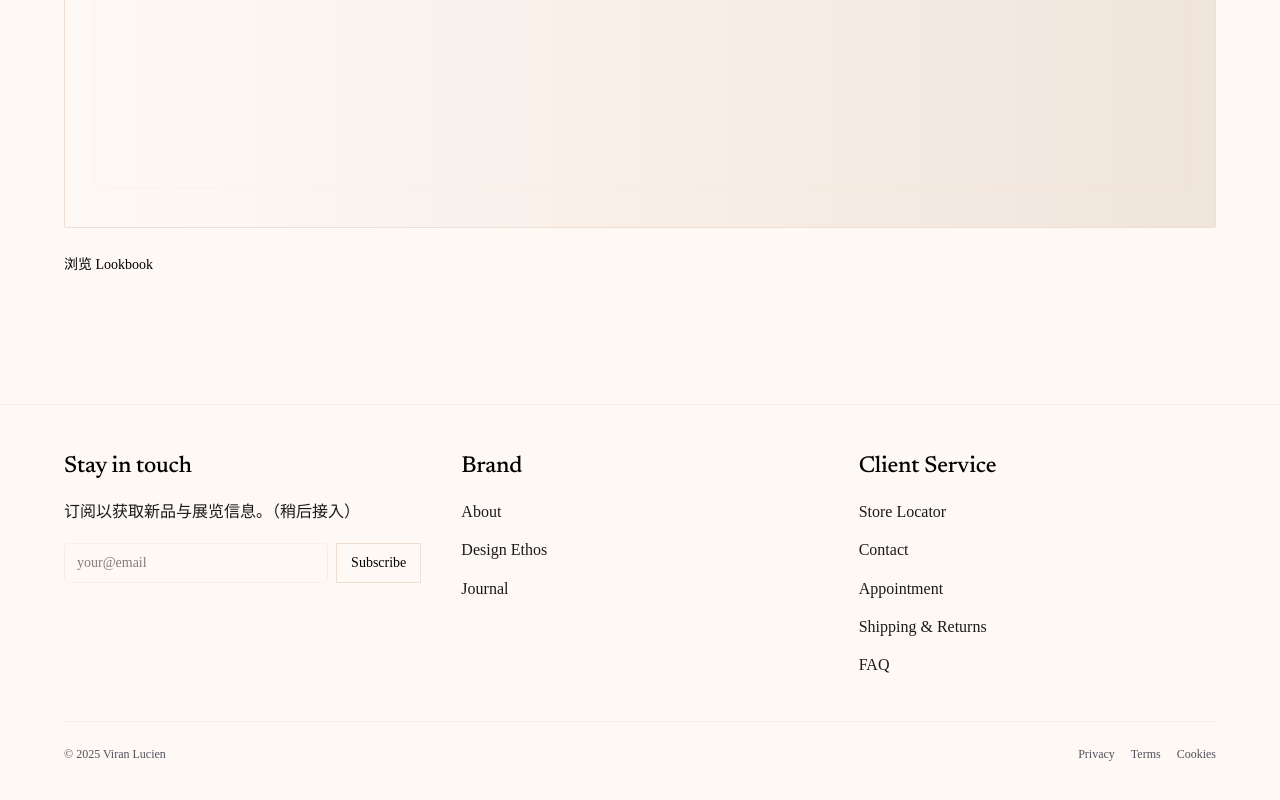
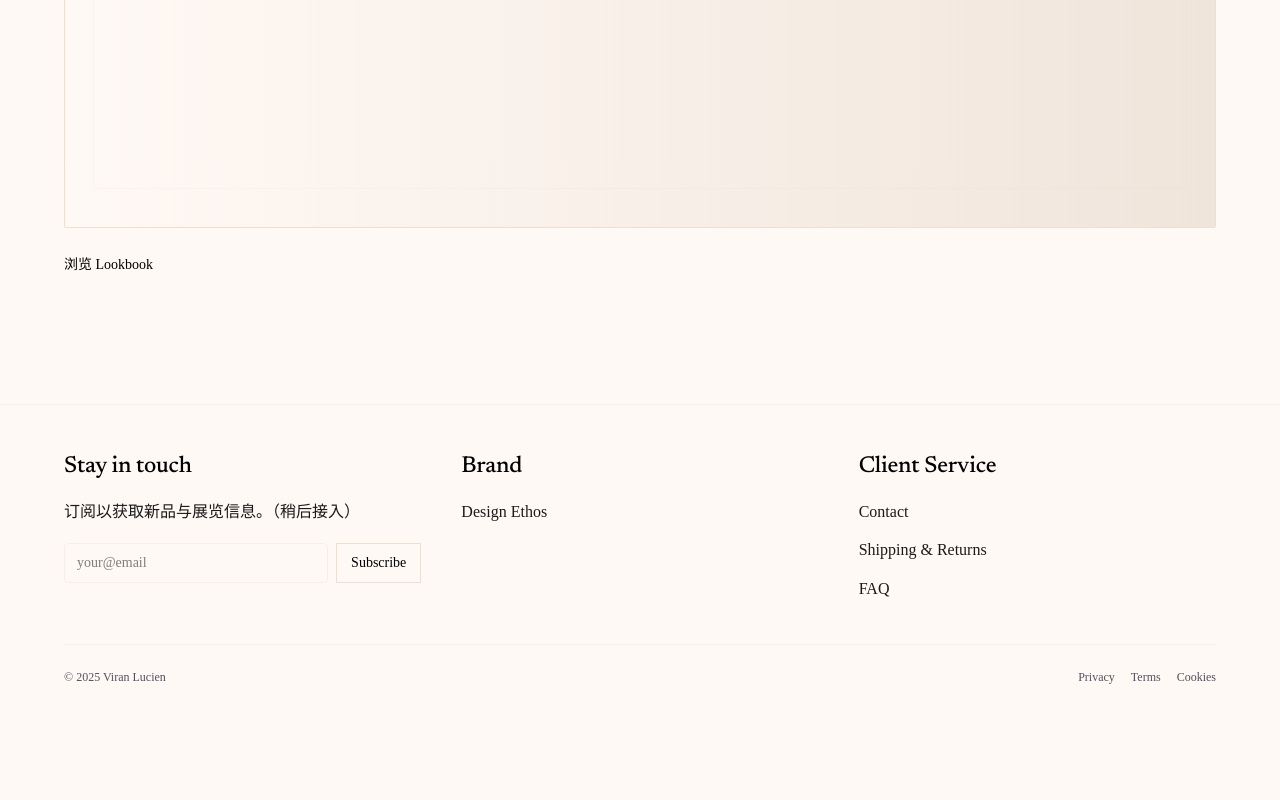
Before and after one commit to Victorxu86/Viran-Lucien, a Next.js app: page / in a window 1280 px wide. Shown: the part 3707-4507 px from the top of the page. After the commit the page ends 4440 px from the top, so only its background shows below. Built offline with nearby package versions, Linux system fonts and the light colour scheme.

Commit message:
chore(footer): remove About, Journal, Store Locator, Appointment links

```diff
--- a/src/components/Footer.tsx
+++ b/src/components/Footer.tsx
@@ -28,17 +28,13 @@ export default function Footer() {
           <div>
             <h3 className="text-base">Brand</h3>
             <ul className="mt-4 space-y-2 text-sm text-zinc-700">
-              <li><a className="hover:opacity-80" href="/brand/about">About</a></li>
               <li><a className="hover:opacity-80" href="/brand/design-ethos">Design Ethos</a></li>
-              <li><a className="hover:opacity-80" href="/brand/journal">Journal</a></li>
             </ul>
           </div>
           <div>
             <h3 className="text-base">Client Service</h3>
             <ul className="mt-4 space-y-2 text-sm text-zinc-700">
-              <li><a className="hover:opacity-80" href="/client-service/store-locator">Store Locator</a></li>
               <li><a className="hover:opacity-80" href="/client-service/contact">Contact</a></li>
-              <li><a className="hover:opacity-80" href="/client-service/appointment">Appointment</a></li>
               <li><a className="hover:opacity-80" href="/client-service/shipping-returns">Shipping & Returns</a></li>
               <li><a className="hover:opacity-80" href="/client-service/faq">FAQ</a></li>
             </ul>
```
